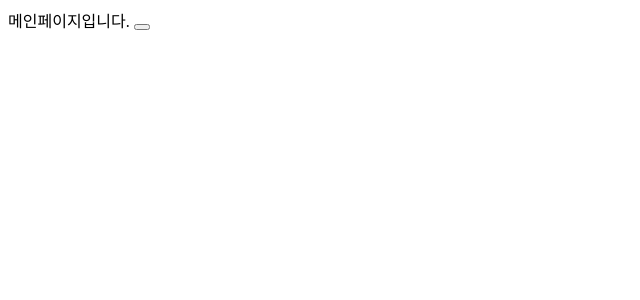
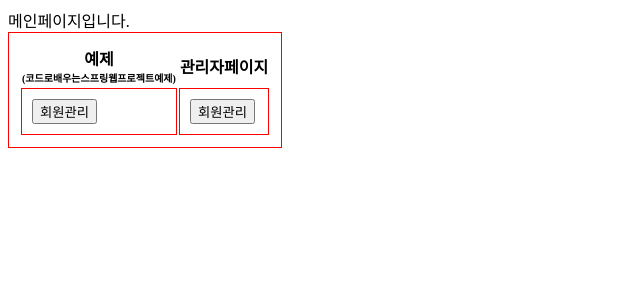
Before and after one commit to RyuJaewung/WungProject, a Java web app: page /WungService in a window 1280 px wide. Shown: the top 300 px of the page, without its empty margins (0-640 px from the left). Run offline with Spring Boot 4, a stand-in JSP engine, Linux system fonts and the light colour scheme; the project's own start-up code is not run, and a stand-in starts its controllers and pages.

Commit message:
2016-12-25

```diff
--- a/WungProject/src/main/java/org/wung/controller/HomeController.java
+++ b/WungProject/src/main/java/org/wung/controller/HomeController.java
@@ -13,6 +13,8 @@ import org.springframework.web.bind.annotation.RequestMethod;
 
 /**
  * Handles requests for the application home page.
+ * 테스트 컨트롤러
+ *
  */
 @Controller
 public class HomeController {
--- a/WungProject/src/main/webapp/WEB-INF/views/main.jsp
+++ b/WungProject/src/main/webapp/WEB-INF/views/main.jsp
@@ -5,9 +5,52 @@
 	<head>
 		<meta http-equiv="Content-Type" content="text/html; charset=UTF-8">
 		<title>Wung Project</title>
-		</head>
+		<script src="https://code.jquery.com/jquery-1.12.4.js"></script>
+		<script type="text/javascript">
+			$(document).ready(function(){
+				$("button").on("click", function(){
+				    /* alert(this.value); */
+				    if("MEM_MGR"==this.value){
+				    	alert("MEM_MGR");
+				    }else if("EX_BOARD"==this.value){
+				    	alert("EX_BOARD");
+				    }
+				});
+			});
+		</script>
+
+		<style type="text/css">
+			table, tr, td {
+				border: 1px solid red;
+				padding: 10px;
+			}
+			.subtext{
+				font-size: 10px;
+			}
+		</style>
+	</head>
 	<body>
-		메인페이지입니다.
-		<button></button>
+		<div id="container">
+			<div id="header">
+				<jsp:include page="include/top.jsp"></jsp:include>
+			</div>
+			<div id="left">
+				<jsp:include page="include/left.jsp"></jsp:include>
+			</div>
+			<div id="content">
+				메인페이지입니다.<br>
+				<table>
+					<tr>
+						<th>예제<br><span class="subtext">(코드로배우는스프링웹프로젝트예제)</span></th><th>관리자페이지</th>
+					</tr>
+					<tr>
+						<td><button value="EX_BOARD">회원관리</button></td><td><button value="MEM_MGR">회원관리</button></td>
+					</tr>
+				</table>
+			</div>
+			<div id="footer">
+				<jsp:include page="include/bottom.jsp"></jsp:include>
+			</div>
+		</div>
 	</body>
 </html>
```
